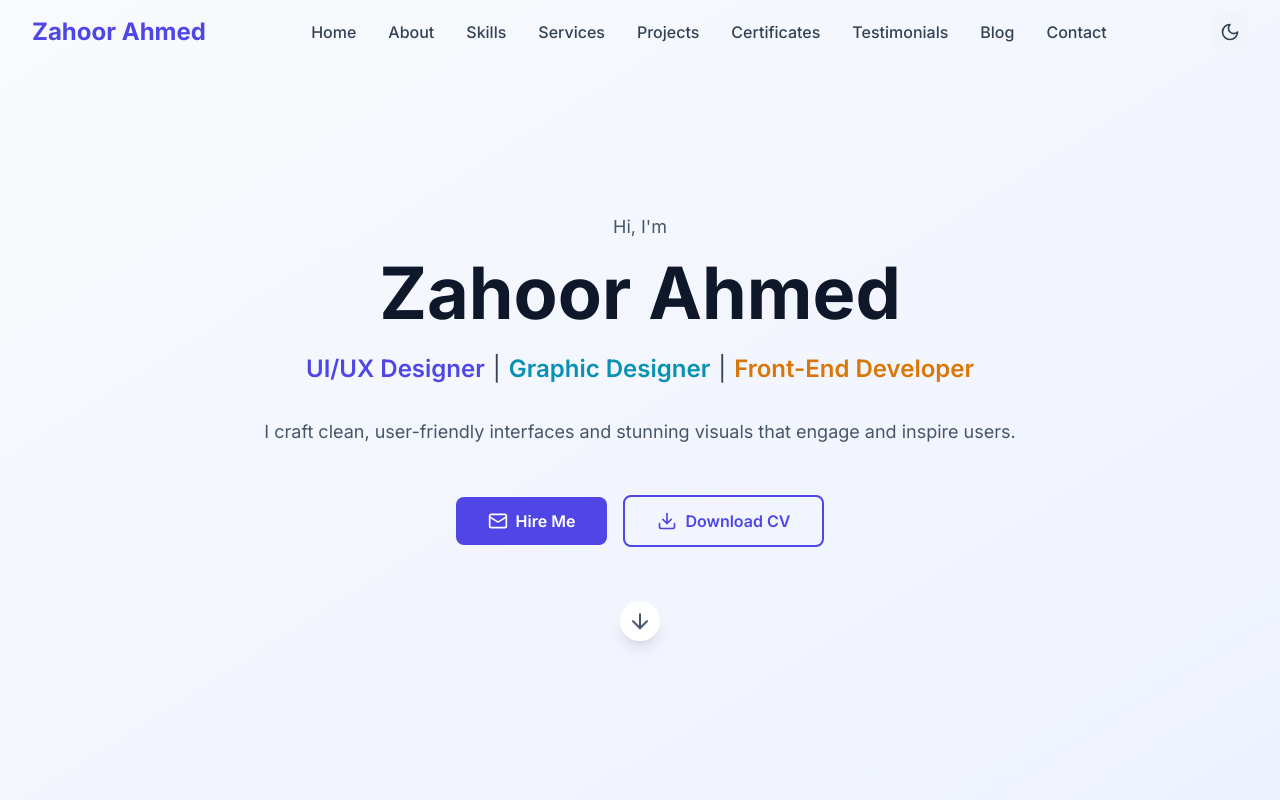
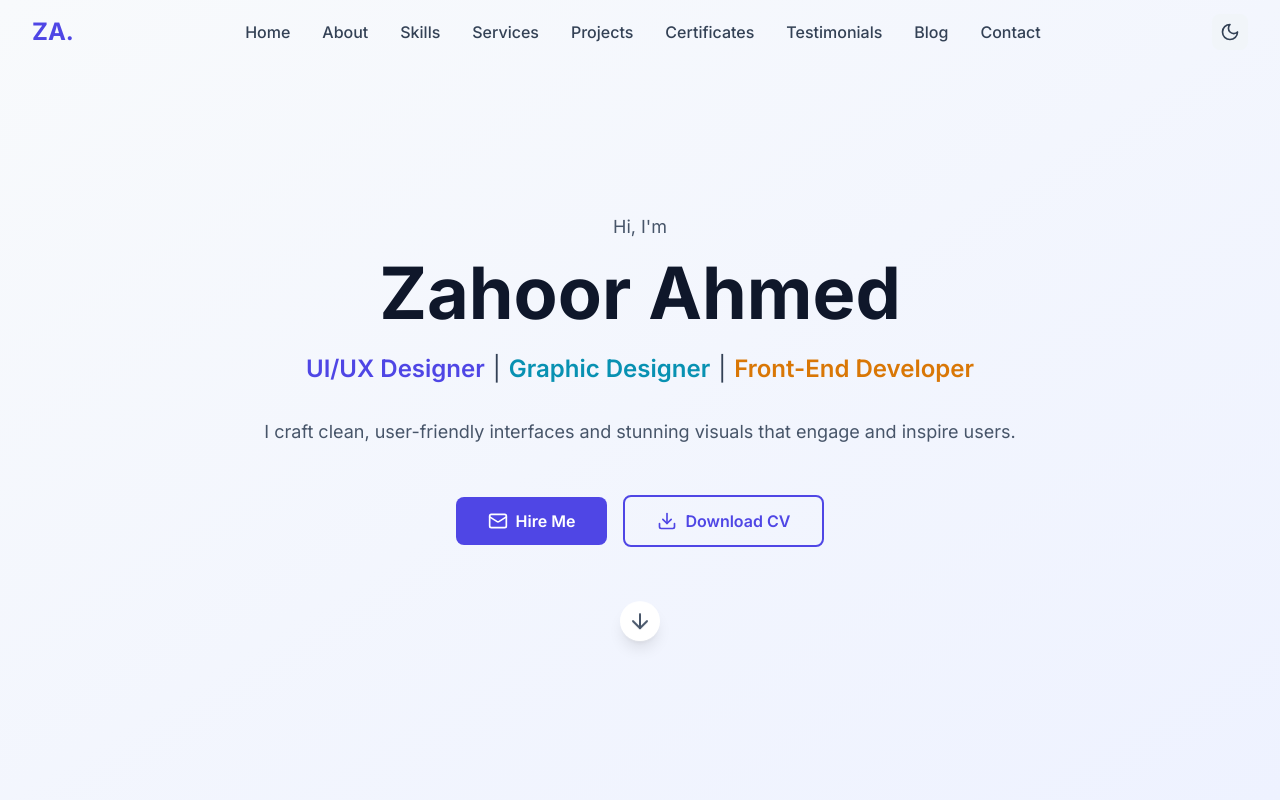
Before and after one commit to ZahoorAhmed008/Zahoor_Portfolio, a React (Vite) app: page / in a window 1280 px wide. Shown: the top 800 px of the page. Built offline with nearby package versions, Linux system fonts and the light colour scheme.

Commit message:
updated header component

```diff
--- a/src/components/Header.tsx
+++ b/src/components/Header.tsx
@@ -46,7 +46,7 @@ const Header: React.FC = () => {
           {/* Logo */}
           <div className="flex-shrink-0">
             <h1 className="text-2xl font-bold text-indigo-600 dark:text-indigo-400">
-              Zahoor Ahmed
+              ZA.
             </h1>
           </div>
 
```
